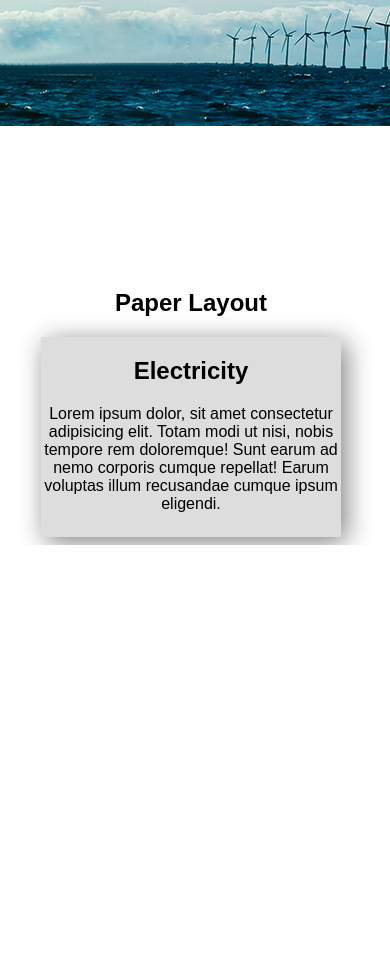
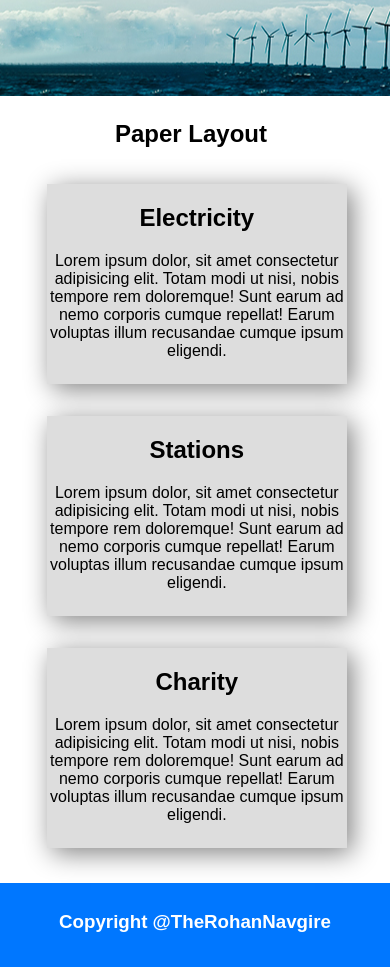
Before and after one commit to rohannavgire/Hero-Unit, a plain HTML site: page index.html in a window 390 px wide. Shown: the part 482-1457 px from the top of the page. Before the commit the page ends 1027 px from the top, so only its background shows below. Drawn offline with Linux system fonts and the light colour scheme.

Commit message:
Footer added.

```diff
--- a/css/styles.css
+++ b/css/styles.css
@@ -67,8 +67,9 @@ body {
     background: url('../images/banner.jpg') no-repeat;
     background-size: contain;
     width: 100vw;
-    height: 80vh;
+    height: 60vh;
     padding-top: 4em;
+    margin: 0;
     color: white;
     text-align: center;
 }
@@ -92,6 +93,7 @@ body {
 
 .paper h1 {
     text-align: center;
+    padding: 0;
 }
 
 .paper-row {
@@ -108,9 +110,22 @@ body {
     width: 300px;
 }
 
+footer {
+    background-color: rgb(0, 119, 255);
+    height: 10vh;
+    width: 100vw;
+}
+
+footer h3 {
+    text-decoration: none;
+    color: white;
+    text-align: center;
+    padding-top: 1.5em;
+}
+
 @media(max-width: 576px) {
     .navigate {
-        margin-left: 10vw;
+        margin-left: 5vw;
     }
 
     .navigate ul li {
@@ -128,19 +143,23 @@ body {
     }
 
     .signUp-button {
+        width: 40vw;
         margin-right: 5vw;
+        margin-left: 5vw;
         padding: 10px;
     }
 
     .signUp-button:hover{
-        width: 30vw;
+        width: 40vw;
         margin-right: 5vw;
+        margin-left: 5vw;
+        padding: 10px;
     }
 
     .hero-unit-container {
         background: url('../images/banner.jpg') no-repeat;
         width: 100vw;
-        height: 80vh;
+        height: 60vh;
         padding-top: 4em;
         color: white;
         text-align: center;
@@ -149,4 +168,14 @@ body {
     .paper h1 {
         margin-top: 1em;
     }
+
+    .paper-row {
+        flex-direction: column;
+        justify-content: space-between;
+    }
+
+    .page {
+        margin: 1em;
+        margin-left: 12vw;
+    }
 }
--- a/index.html
+++ b/index.html
@@ -32,7 +32,18 @@
                 <h2>Electricity</h2>
                 <p>Lorem ipsum dolor, sit amet consectetur adipisicing elit. Totam modi ut nisi, nobis tempore rem doloremque! Sunt earum ad nemo corporis cumque repellat! Earum voluptas illum recusandae cumque ipsum eligendi.</p>
             </section>
+            <section class="page">
+                <h2>Stations</h2>
+                <p>Lorem ipsum dolor, sit amet consectetur adipisicing elit. Totam modi ut nisi, nobis tempore rem doloremque! Sunt earum ad nemo corporis cumque repellat! Earum voluptas illum recusandae cumque ipsum eligendi.</p>
+            </section>
+            <section class="page">
+                <h2>Charity</h2>
+                <p>Lorem ipsum dolor, sit amet consectetur adipisicing elit. Totam modi ut nisi, nobis tempore rem doloremque! Sunt earum ad nemo corporis cumque repellat! Earum voluptas illum recusandae cumque ipsum eligendi.</p>
+            </section>
         </section>
     </section>
+    <footer>
+        <h3>Copyright @TheRohanNavgire</h3>
+    </footer>
 </body>
 </html>
```
